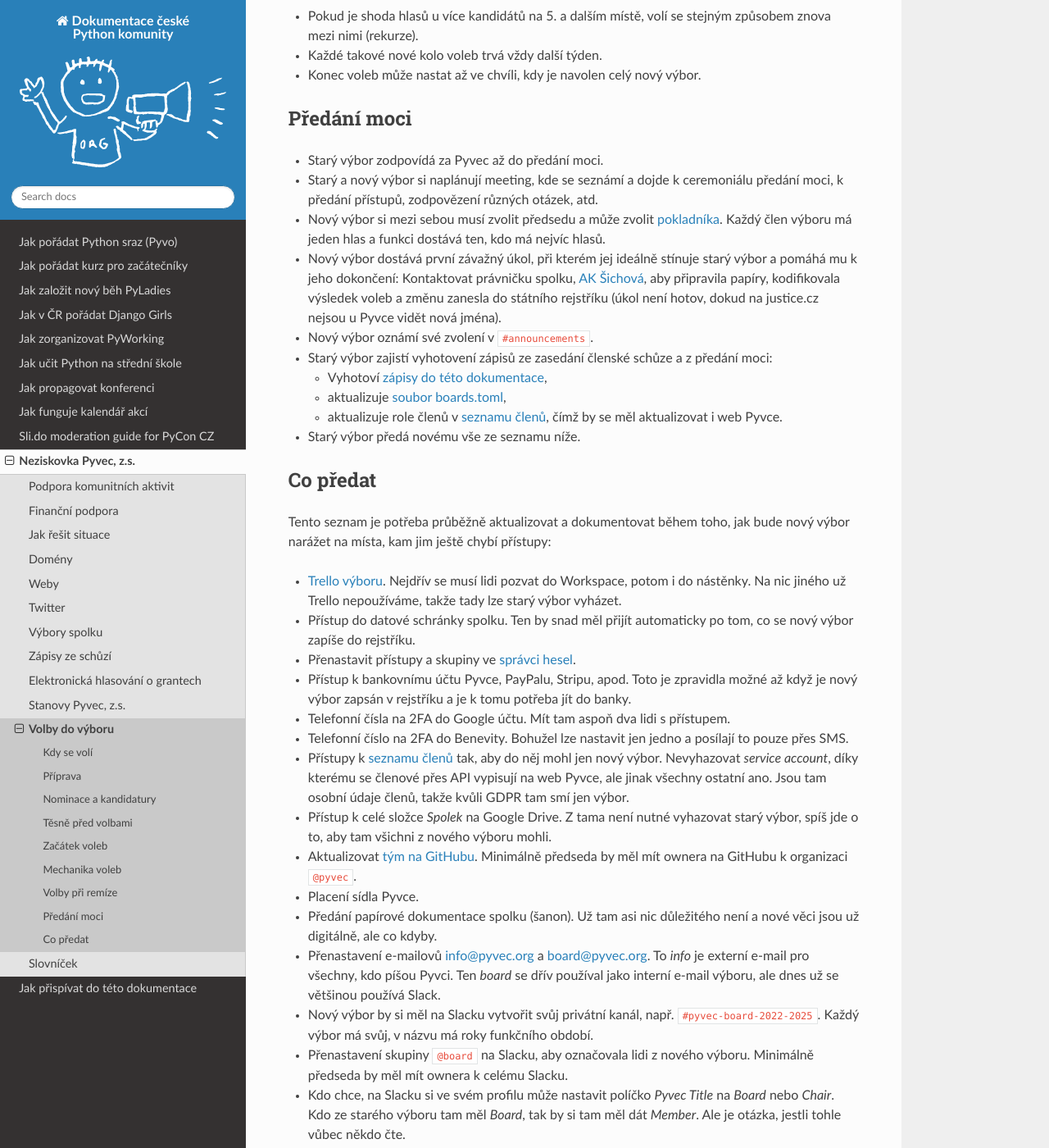
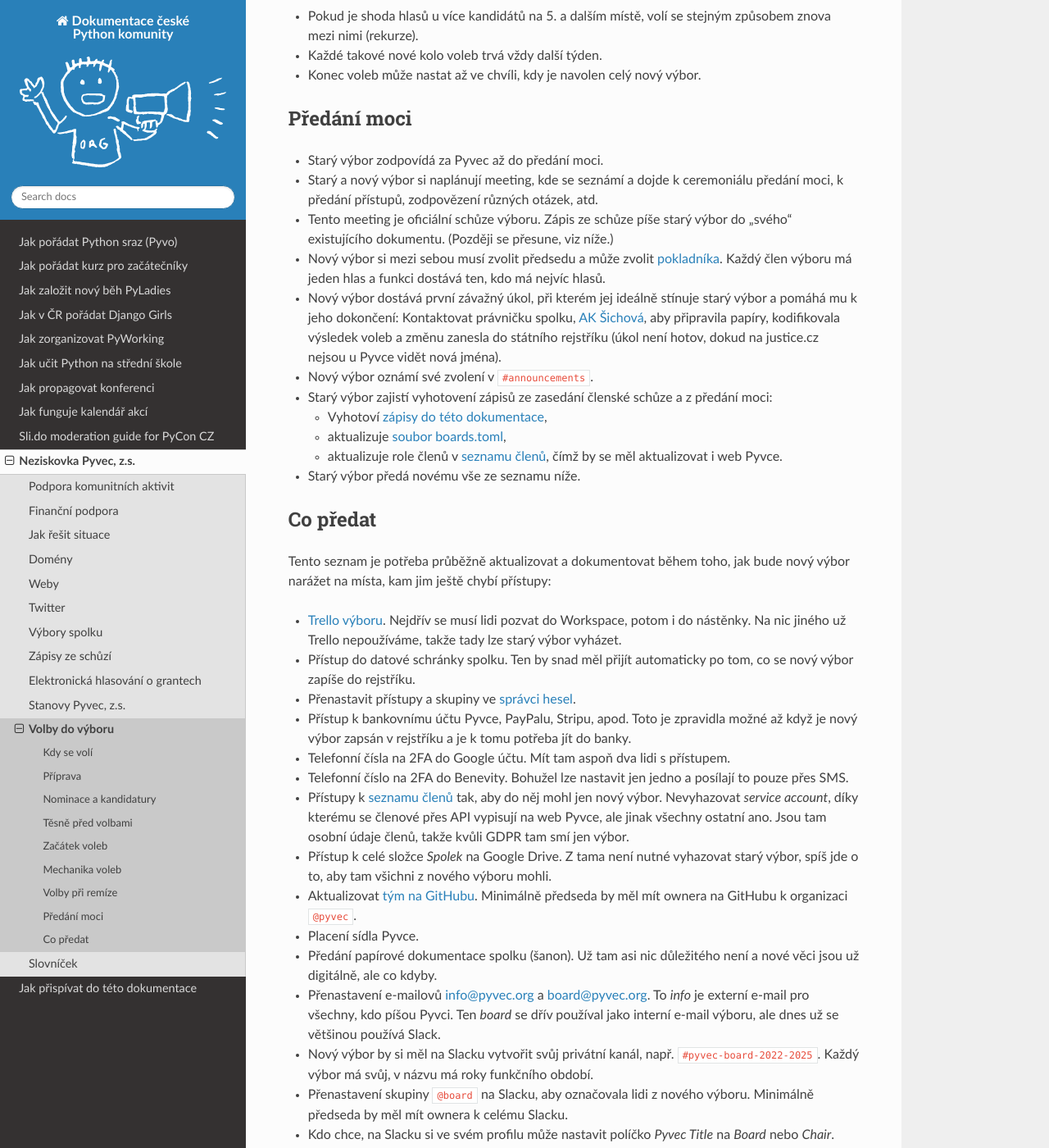
Before and after one commit to pyvec/docs.pyvec.org, a Sphinx documentation site: the page built from docs/operations/elections.rst, in a window 1280 px wide and 1400 px high, scrolled down 1814 px. Shown: the whole window at 82% size. Built offline with Sphinx 7.4.7 and the Read the Docs theme 3.1.0, drawn with Linux system fonts in a browser that asks for light colours; cross-references to code outside the pages are shown as plain code; some of the changed text lies outside the part shown.

Commit message:
Instrukce pro zápis z předávací schůze

```diff
--- a/docs/operations/elections.rst
+++ b/docs/operations/elections.rst
@@ -64,6 +64,8 @@ Předání moci
 
 - Starý výbor zodpovídá za Pyvec až do předání moci.
 - Starý a nový výbor si naplánují meeting, kde se seznámí a dojde k ceremoniálu předání moci, k předání přístupů, zodpovězení různých otázek, atd.
+- Tento meeting je oficiální schůze výboru. Zápis ze schůze píše starý
+  výbor do "svého" existujícího dokumentu. (Později se přesune, viz níže.)
 - Nový výbor si mezi sebou musí zvolit předsedu a může zvolit :term:`pokladníka <Pokladník>`. Každý člen výboru má jeden hlas a funkci dostává ten, kdo má nejvíc hlasů.
 - Nový výbor dostává první závažný úkol, při kterém jej ideálně stínuje starý výbor a pomáhá mu k jeho dokončení: Kontaktovat právničku spolku, `AK Šichová <https://aksichova.cz/>`__, aby připravila papíry, kodifikovala výsledek voleb a změnu zanesla do státního rejstříku (úkol není hotov, dokud na justice.cz nejsou u Pyvce vidět nová jména).
 - Nový výbor oznámí své zvolení v :slack:`#announcements`.
@@ -95,3 +97,6 @@ Tento seznam je potřeba průběžně aktualizovat a dokumentovat během toho, j
 - Nový výbor by si měl na Slacku vytvořit svůj privátní kanál, např. :slack:`#pyvec-board-2022-2025`. Každý výbor má svůj, v názvu má roky funkčního období.
 - Přenastavení skupiny ``@board`` na Slacku, aby označovala lidi z nového výboru. Minimálně předseda by měl mít ownera k celému Slacku.
 - Kdo chce, na Slacku si ve svém profilu může nastavit políčko *Pyvec Title* na *Board* nebo *Chair*. Kdo ze starého výboru tam měl *Board*, tak by si tam měl dát *Member*. Ale je otázka, jestli tohle vůbec někdo čte.
+- Vytvořit nový dokument pro :ref:`zápisy ze schůzí <zapisy>` a
+  přesunout do něj zápis z předávací schůze.
+  Ve starém dokumentu zápis nahradit odkazem.
```
